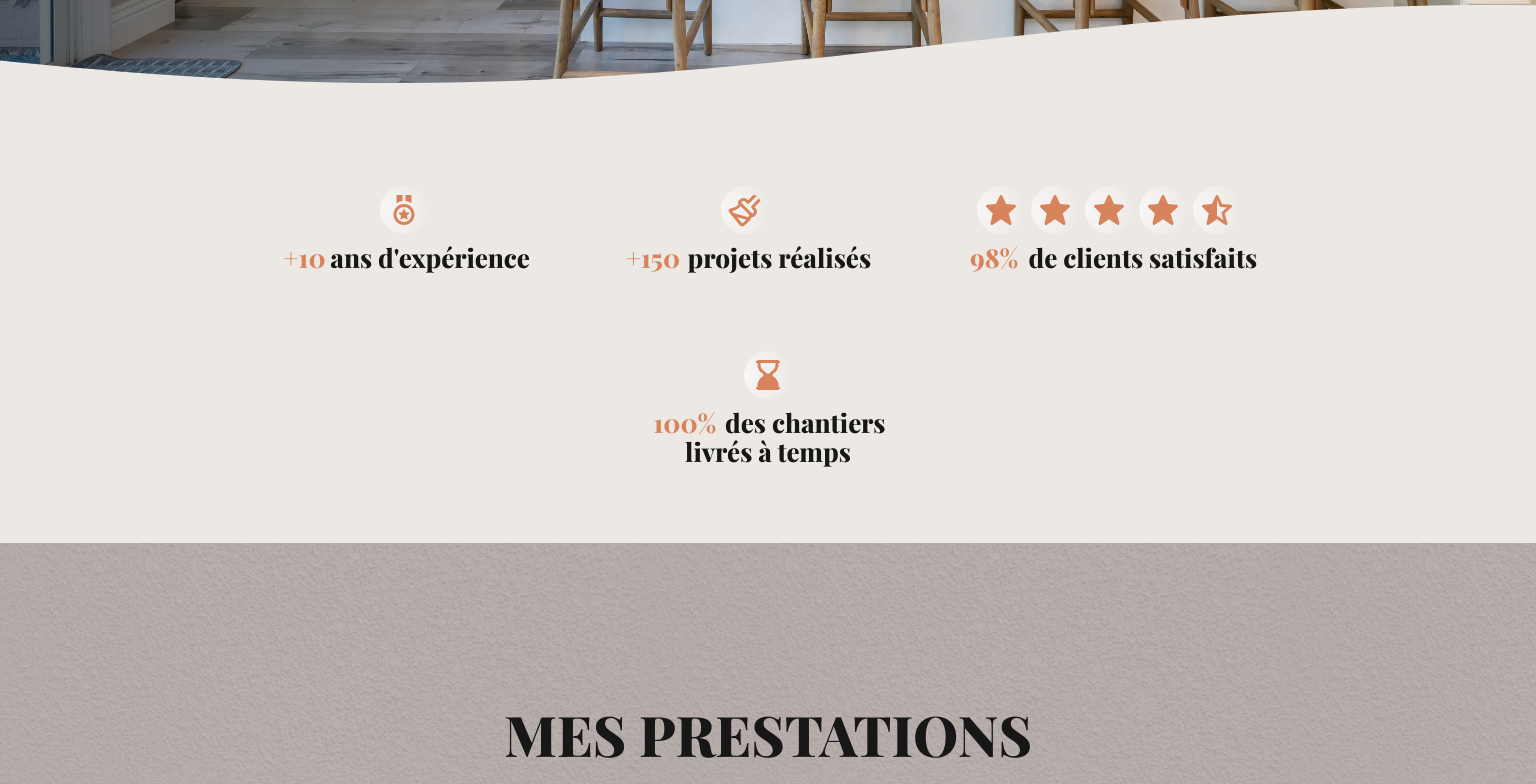
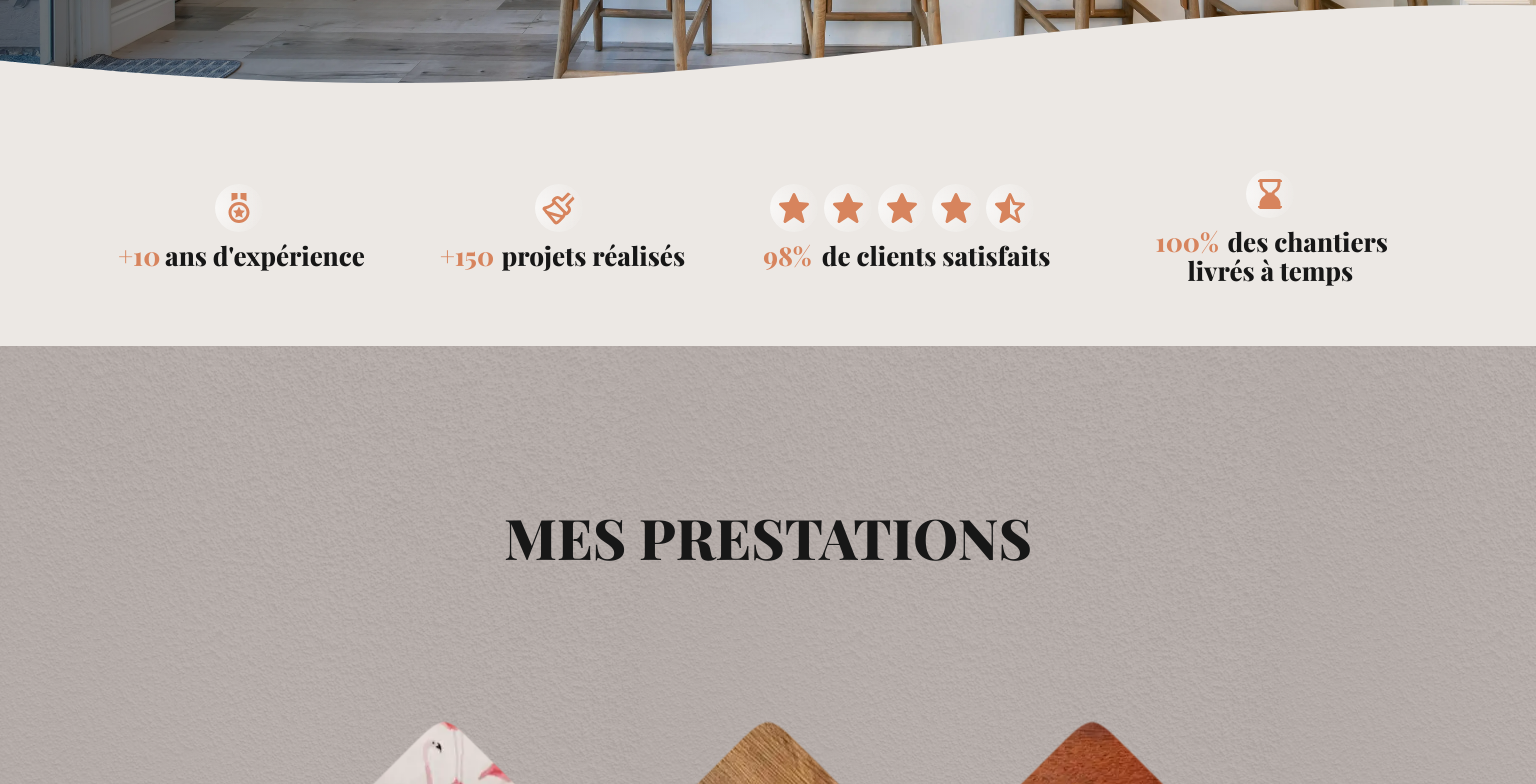
Before and after one commit to aurelienog/renov, a Next.js app: page / in a window 1536 px wide. Shown: the part 680-1464 px from the top of the page. Built offline with nearby package versions, Linux system fonts and the light colour scheme; a web font is replaced by a local one.

Commit message:
fixed styles

```diff
--- a/src/components/hamburger-menu/styles.module.css
+++ b/src/components/hamburger-menu/styles.module.css
@@ -6,8 +6,8 @@
   z-index: 200;
 
 
-& :focus,
-& :active {
+&:focus,
+&:active {
   outline: solid 2px var(--color-accent);
   color: black;
 }
--- a/src/sections-home/trust-section/styles.module.css
+++ b/src/sections-home/trust-section/styles.module.css
@@ -3,10 +3,10 @@
   flex-wrap: wrap;
   gap: 2rem;
   justify-content: center;
-  padding: 6dvh 4rem;
+  padding: 6rem 4rem;
 
   & h3 {
-    padding: 0.4em 0.4em;
+    padding: 0.4em 0em;
   }
 }
 
@@ -32,5 +32,11 @@
   align-items: center;
   text-align: center;
   margin: 1em;
-  max-width: 20rem;
+  max-width: 19rem;
 }
+
+@media (min-width: 85em) {
+  .section {
+    padding: 2rem 4rem;
+  }
+}
```
